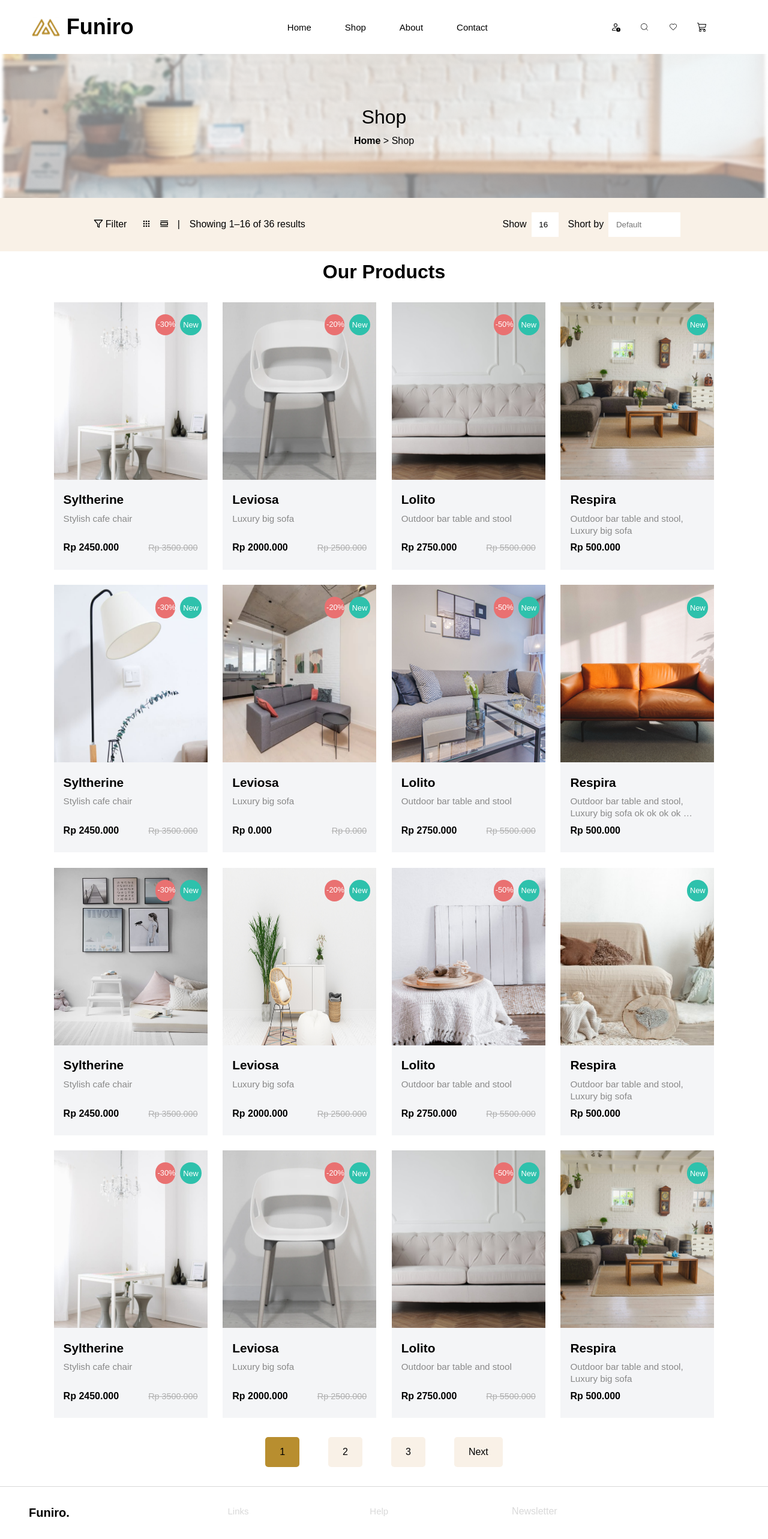
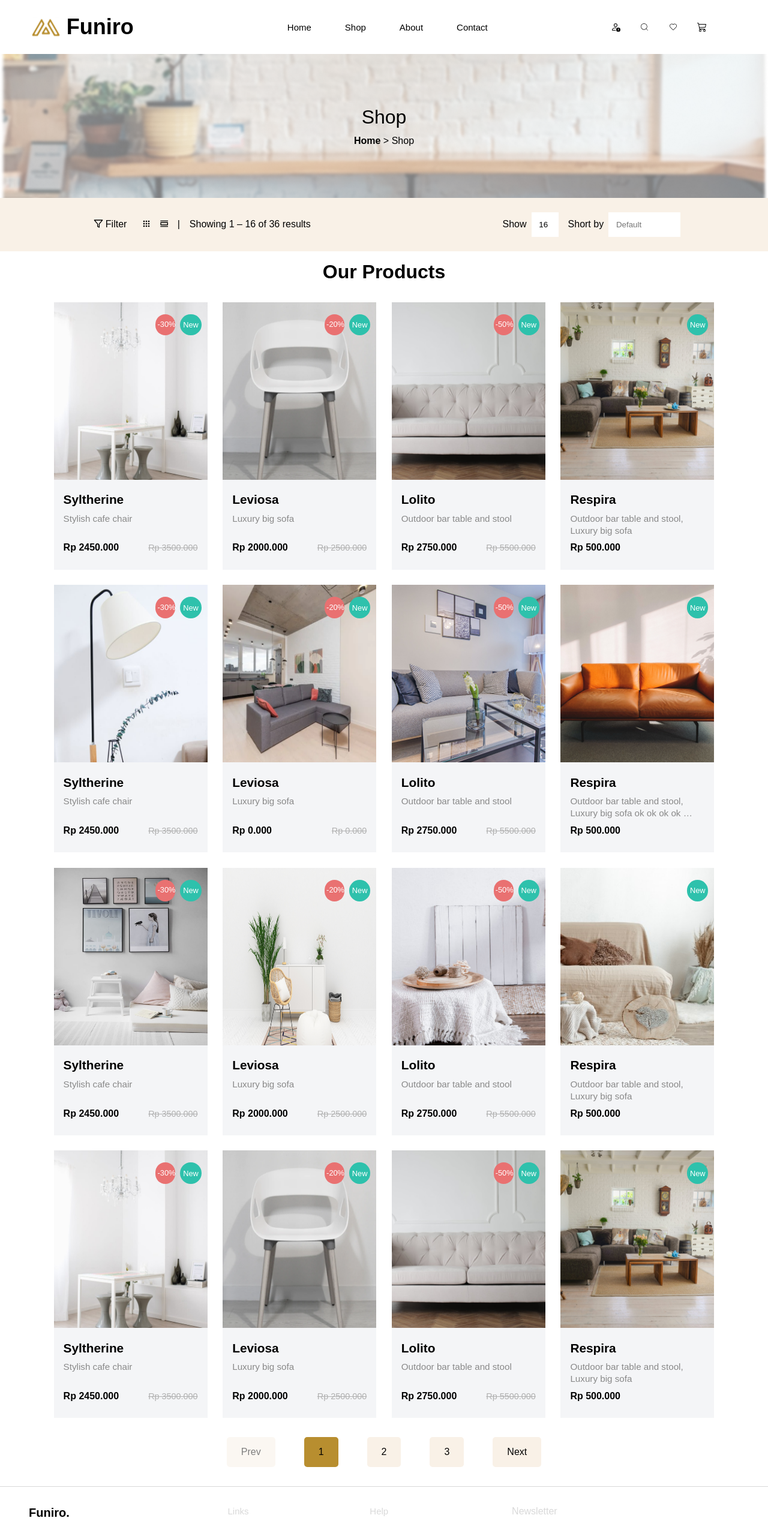
Before and after one commit to waleedabdulah/funiro, a React (Create React App) app: page /shop in a window 1280 px wide. Shown: the top 2566 px of the page at 60% size. Built offline with nearby package versions, Linux system fonts and the light colour scheme.

Commit message:
adjust the page showing count

```diff
--- a/src/component/card/product-card/ProductCard.jsx
+++ b/src/component/card/product-card/ProductCard.jsx
@@ -5,6 +5,7 @@ import { TbArrowsLeftRight } from "react-icons/tb";
 import { CiHeart } from "react-icons/ci";
 
 export default function ProductCard({item_info}){
+    console.log('0o0o0o0o0o : ' , item_info)
     const {imgSrc , productName, productType , productPrice , discountPercentage = 0, isNewProduct = false } = item_info ;
     let discountPrice = productPrice - (productPrice * discountPercentage / 100);
 
--- a/src/component/home/product-items/ProductItems.jsx
+++ b/src/component/home/product-items/ProductItems.jsx
@@ -16,8 +16,8 @@ export default function ProductItems({isShowMoreBtn = false , itemsShowing , onS
 
             <div className='product-cards-container'>
                 {
-                    itemsShowing.map((item) =>
-                        <ProductCard item_info={item} />
+                    itemsShowing?.map((item, index) =>
+                        <ProductCard key={index} item_info={item} />
                     )
                 }
             </div>
--- a/src/component/shop/filter-bar/FilterBar.jsx
+++ b/src/component/shop/filter-bar/FilterBar.jsx
@@ -12,16 +12,22 @@ export default function FilterBar(){
         width: window.innerWidth,
         height: window.innerHeight,
     });
-
-
     const [ itemsPerPage , setItemsPerPage ] = useState(16);
-    const [ itemsShowing , setItemsShowing ] = useState(products_list.slice(0 , itemsPerPage))
+    const [ itemsShowing , setItemsShowing ] = useState([])
+    const [ pageNumber , setPageNumber ] = useState({
+        page01 : 1 ,
+        page02 : 2 ,
+        page03 : 3
+    })
     const [ isActive , setIsActive ] = useState({
-        next:  false , page01 : true , page02 : false , page03 : false , prev: false
+        next:  false ,
+        currentPage: 1 ,
+        prev: false
     })
 
     useEffect(() =>{
-        setItemsShowing(products_list.slice(0, itemsPerPage))
+        setItemsShowing([]);
+        calculatingPages()
     }, [itemsPerPage])
 
     useEffect(() => {
@@ -34,9 +40,21 @@ export default function FilterBar(){
 
         window.addEventListener('resize', handleResize);
 
-        // Cleanup on unmount
         return () => window.removeEventListener('resize', handleResize);
     }, []);
+
+    function calculatingPages(){
+        let  b = Math.floor(products_list.length / itemsPerPage) , nestedItems = [];
+
+        for (let i = 1; i <= b; i++) {
+            const start = (i - 1) * itemsPerPage;
+            const end = i * itemsPerPage;
+            nestedItems.push(products_list.slice(start, end));
+        }
+        nestedItems.push(products_list.slice(b*itemsPerPage , products_list.length ))
+
+        setItemsShowing(nestedItems);
+    }
 
     return (
         <div className='container'>
@@ -50,7 +68,28 @@ export default function FilterBar(){
                         windowSize.width > 425 &&
                         <>
                             <span className="grid05">|</span>
-                            <span className="grid06">Showing 1–{itemsPerPage} of {products_list.length} results</span>
+                            <span className="grid06">Showing {' '}
+                                {
+                                    (isActive.currentPage === 1 && pageNumber.page01 === 1) ?
+                                        1 :
+                                            (isActive.currentPage === 1) ?
+                                                (pageNumber.page01-1)*itemsPerPage :
+                                                (isActive.currentPage === 2) ?
+                                                    (pageNumber.page02-1)*itemsPerPage :
+                                                    (pageNumber.page03-1)*itemsPerPage
+                                }
+                                {' – '}
+                                {
+                                    (isActive.currentPage === 1 && pageNumber.page01 === 1) ?
+                                        itemsPerPage :
+                                            (isActive.currentPage === 1) ?
+                                                (pageNumber.page01)*itemsPerPage :
+                                                (isActive.currentPage === 2) ?
+                                                    (pageNumber.page02)*itemsPerPage :
+                                                    (isActive.currentPage === 3 ) && (pageNumber.page03 === itemsShowing.length) ?
+                                                        products_list.length :
+                                                        pageNumber.page03*itemsPerPage
+                                } of {products_list.length} results</span>
                         </>
                     }
                 </div>
@@ -63,7 +102,7 @@ export default function FilterBar(){
                             className="grid02"
                             placeholder="16"
                             value={itemsPerPage}
-                            onChange={(e) => setItemsPerPage(e.target.value)}
+                            onChange={(e) => setItemsPerPage(Number(e.target.value))}
                             min={8}
                             max={16}
                         />
@@ -75,52 +114,67 @@ export default function FilterBar(){
                 </div>
             </div>
 
-            <ProductItems itemsShowing={itemsShowing} />
+            <ProductItems itemsShowing={itemsShowing?.[(isActive.currentPage === 1 ? pageNumber.page01 : (isActive.currentPage === 2?  pageNumber.page02 : pageNumber.page03))-1]} />
 
             <div className="pagination-container">
                 <span
-                    className={`previous ${isActive.page01 && 'hide'} ${isActive.prev && 'active'} `}
+                    className={`previous ${isActive.prev && 'active'} ${ pageNumber.page01 === 1 && isActive.currentPage === 1 && 'inactive'}`}
                     onClick={() => {
-                        if(isActive.page02)
-                            setIsActive({  next: false , page01 : true , page02 : false , page03 : false , prev: true })
-                        else if(isActive.page03)
-                            setIsActive({ next: false , page01 : false , page02 : true , page03 : false , prev: true })
+                        if(isActive.currentPage === 2)
+                            setIsActive({  next: false , currentPage: 1 , prev: true })
+                        else if(isActive.currentPage === 3)
+                            setIsActive({ next: false , currentPage: 2 , prev: true })
+                        else if ( isActive.currentPage === 1 )
+                            if( pageNumber.page01 > 1 )
+                                setPageNumber({  page01 : (pageNumber.page01 - 1) , page02 : (pageNumber.page02 - 1) , page03 : (pageNumber.page03 - 1)})
                     }}
                 >
                     Prev
                 </span>
                 <span
-                    className={`page01 ${isActive.page01 && 'active'}`}
-                    onClick={() =>  setIsActive({  next: false , page01 : true , page02 : false , page03 : false , prev: false })}
+                    className={`page01 ${isActive.currentPage === 1 && 'active'}`}
+                    onClick={() =>  setIsActive({  next: false , currentPage: 1 , prev: false })}
                 >
-                    1
+                    {pageNumber.page01}
                 </span>
                 <span
-                    className={`page02 ${isActive.page02 && 'active'}`}
-                    onClick={() =>  setIsActive({  next: false , page01 : false , page02 : true , page03 : false , prev: false })}
+                    className={`page02 ${isActive.currentPage === 2 && 'active'}`}
+                    onClick={() =>  setIsActive({  next: false , currentPage: 2 , prev: false })}
                 >
-                    2
+                    {pageNumber.page02}
                 </span>
                 <span
-                    className={`page03 ${isActive.page03 && 'active'}`}
-                    onClick={() =>  setIsActive({  next: false , page01 : false , page02 : false , page03 : true , prev: false })}
+                    className={`page03 ${isActive.currentPage === 3 && 'active'}`}
+                    onClick={() =>  setIsActive({  next: false , currentPage: 3 , prev: false })}
                 >
-                    3
+                    {pageNumber.page03}
                 </span>
                 <span
-                    className={`next ${isActive.next && 'active'}`}
+                    className={`next ${isActive.next && 'active'} ${itemsShowing.length === pageNumber.page03 && isActive.currentPage === 3 && 'inactive'}`}
                     onClick={() => {
-                        if(isActive.page01)
-                            setIsActive({  next: true , page01 : false , page02 : true , page03 : false , prev: false })
-                        else if(isActive.page02)
-                            setIsActive({  next: true , page01 : false , page02 : false , page03 : true , prev: false })
-                        else if(isActive.page03)
-                            setIsActive({ next: true , page01 : true , page02 : false , page03 : false , prev: false })
+
+                        if(isActive.currentPage === 1)
+                            setIsActive({  next: true , currentPage: 2 , prev: false })
+                        else if(isActive.currentPage === 2)
+                            setIsActive({  next: true , currentPage: 3 , prev: false })
+                        else if(isActive.currentPage === 3){
+                            if( itemsShowing.length > 3 && itemsShowing.length !== pageNumber.page03 ){
+                                setPageNumber({  page01 : (pageNumber.page01 + 1) , page02 : (pageNumber.page02 + 1) , page03 : (pageNumber.page03 + 1)})
+                                setIsActive({ next: true , currentPage: 3 , prev: false })
+                            }else if( itemsShowing.length === pageNumber.page03 ){
+
+                            }
+
+                        }
                     }}
                 >
                     Next
                 </span>
             </div>
+
+            <div className="slider-container">
+
+            </div>
         </div>
 
     )
--- a/src/component/shop/filter-bar/FilterBar.scss
+++ b/src/component/shop/filter-bar/FilterBar.scss
@@ -103,10 +103,13 @@
         }
 
         .hide{
-            display: none;
+            background-color: transparent;
+            color: transparent;
         }
 
-
+        .inactive{
+            opacity: 0.5 ;
+        }
     }
 
 }
```
